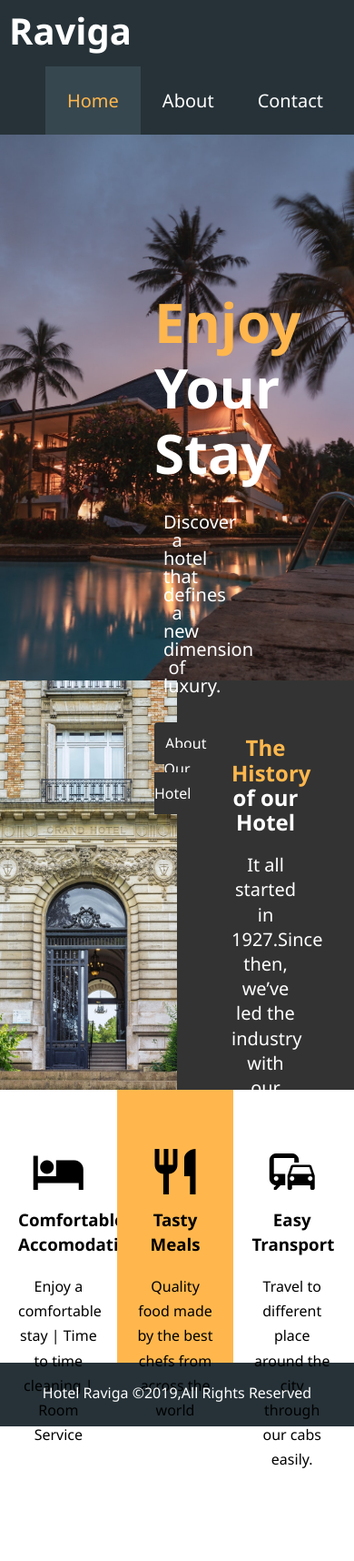
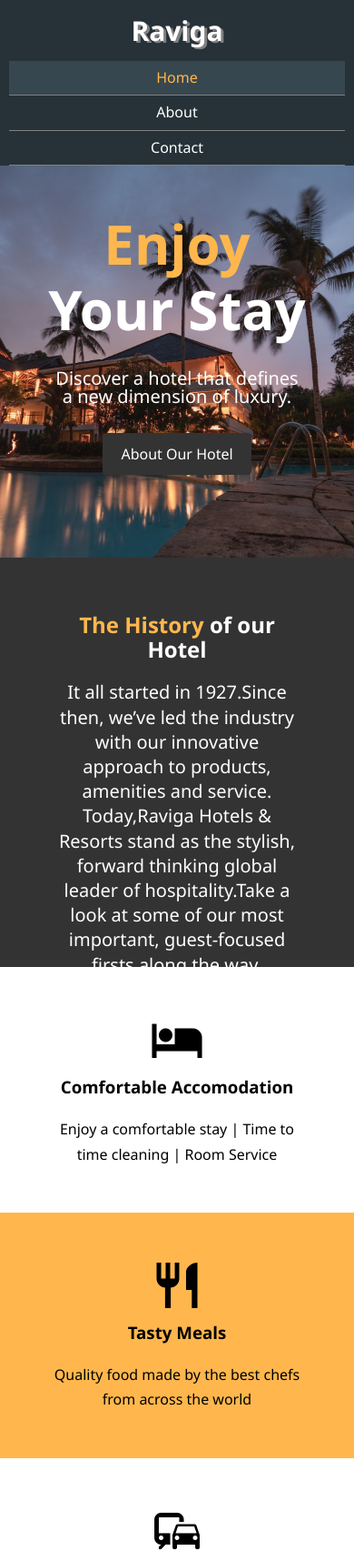
Before and after one commit to Dexter-99/Hotel-Website, a plain HTML site: page index.html in a window 390 px wide. Shown: the top 1716 px of the page at 91% size. Before the commit the page ends 1679 px from the top, so only its background shows below. Drawn offline with Linux system fonts and the light colour scheme.

Commit message:
Used media queries to build a responsive layout for different medias.

```diff
--- /dev/null
+++ b/css/mobile.css
@@ -0,0 +1,47 @@
+#navbar h1 {
+  float: none;
+  text-align: center;
+}
+#navbar ul,
+#navbar ul li {
+  float: none;
+}
+#navbar ul li a {
+  padding: 5px;
+  border-bottom: 1px solid gray;
+}
+#showcase .showcase-content {
+  color: white;
+  text-align: center;
+  padding: 100px 50px;
+}
+#container2 .contain1 {
+  display: none;
+}
+#container2 .contain2 {
+  width: 100%;
+}
+.box {
+  float: none;
+  width: 100%;
+}
+#about_contain2 {
+  float: none;
+  width: 100%;
+  text-align: center;
+}
+#about_contain2 img {
+  padding: 10px;
+}
+#about_contain1 {
+  width: 100%;
+}
+.heading_test {
+  padding: 40px;
+}
+#showcase {
+  height: 100%;
+}
+#showcase .showcase-content {
+  padding-top: 50px;
+}
--- a/css/style.css
+++ b/css/style.css
@@ -13,11 +13,6 @@ body {
   max-width: 1100px;
   overflow: auto;
   padding: 0px 10px;
-}
-#container-about {
-  padding: 20px 0px;
-  width: 100%;
-  height: 400px;
 }
 #container-about2 {
   margin: auto;
@@ -44,10 +39,9 @@ p {
 }
 #navbar h1 {
   float: left;
-  padding: 20px 0;
-}
-.logo a {
-  font-size: 40px;
+  text-shadow: 3px 2px grey;
+  font-size: 30px;
+  padding-top: 20px;
 }
 #navbar ul {
   float: right;
@@ -58,8 +52,7 @@ p {
 }
 #navbar ul li a {
   display: block;
-  font-size: 20px;
-  padding: 24px;
+  padding: 20px;
   text-align: center;
 }
 #navbar a {
@@ -71,7 +64,7 @@ p {
   color: #ffb74d;
 }
 #showcase {
-  background-image: url("../img/cover.jpg");
+  background-image: url("/img/cover.jpg");
   max-width: 100%;
   height: 600px;
   background-position: center;
@@ -104,7 +97,7 @@ p {
   line-height: 1em;
 }
 .btn1 {
-  padding: 12px;
+  padding: 12px 20px;
   border: none;
   cursor: pointer;
   border-radius: 4px;
@@ -135,36 +128,31 @@ p {
   background-color: #333;
 }
 #info {
-  max-width: 100%;
-  height: 300px;
+  width: 100%;
 }
-#info .div-1 {
+.box {
   background-color: #fff;
   float: left;
-  width: 33%;
+  width: 33.33%;
+  padding: 50px;
+  text-align: center;
   height: inherit;
 }
-#info .div-2 {
+.bg-secondary {
   background-color: #ffb74d;
-  float: left;
-  width: 33%;
-  height: inherit;
 }
-#info .div-3 {
-  background-color: #fff;
-  float: left;
-  width: 33%;
-  height: inherit;
+i.material-icons {
+  font-size: 60px;
+}
+.clr {
+  clear: both;
 }
 #foot {
   background-color: #263238;
   width: 100%;
-  height: 70px;
+  color: white;
+  padding: 20px;
   text-align: center;
-}
-#foot p {
-  color: white;
-  padding: 20px 0px;
 }
 .content {
   text-align: center;
@@ -188,19 +176,16 @@ p {
   color: #ffffff;
   background-color: #616161;
 }
-#info .content1 {
-  text-align: center;
-  padding: 60px 20px;
-}
-.content1 .material-icons {
-  font-size: 60px;
+#container-about {
+  padding: 20px 0px;
+  width: 100%;
+  overflow: auto;
+  height: 400px;
 }
 #about_contain1 {
   width: 40%;
-  height: 350px;
   text-align: center;
   float: left;
-  overflow-y: auto;
   background-color: white;
 }
 #about_contain2 {
@@ -224,26 +209,23 @@ p {
   line-height: 1.4em;
 }
 #review {
-  height:600px;
-  background-size:cover;
+  height: 100%;
+  background-size: cover;
   background-image: url("../img/review.jpg");
 }
-.rev_div{
-  border-radius:5px;
+.rev_div {
+  border-radius: 5px;
   opacity: 0.9;
-  padding:20px;
-  margin:40px;
-  min-height:130px;
+  padding: 20px;
+  margin: 40px;
+  min-height: 130px;
   background: #ffb74d;
 }
-#review .rev_div img{
+#review .rev_div img {
   width: 100px;
-  float:left;
-  border-radius:50%;
-  margin-right:10px;
-}
-.test-align{
-  padding:15px 0;
+  float: left;
+  border-radius: 50%;
+  margin-right: 10px;
 }
 #contact {
   padding: 20px;
--- a/index.html
+++ b/index.html
@@ -7,6 +7,7 @@
   <meta name="description" content="Welcome to the most extraordinary hotel in Mountain View,California">
   <meta name="keywords" content="hotel,California hotel,Mountain View hotel">
   <link rel="stylesheet" href="css/style.css">
+  <link rel="stylesheet" media="screen and (max-width:768px)" href="css/mobile.css">
   <link rel="stylesheet" href="https://fonts.googleapis.com/icon?family=Material+Icons">
   <title>Raviga Hotels | Website</title>
 </head>
@@ -14,7 +15,7 @@
   <header>
     <nav id="navbar">
       <div id="container">
-      <h1 class="logo"><a href="./index.html">Raviga</a></h1>
+        <h1><a href="./index.html">Raviga</a></h1>
         <ul>
           <li><a class="current" href="./index.html">Home</a></li>
           <li><a href="./about.html">About</a></li>
@@ -32,8 +33,7 @@
       </div>
     </div>
   </header>
-  <section>
-    <div id="container2">
+  <section id="container2">
       <div class="contain1">
       </div>
       <div class="contain2">
@@ -43,37 +43,27 @@
           <a href="./about.html" class="btn2">Read More</a>
         </div>
       </div>
-    </div>
   </section>
-  <section>
-    <div id="info">
-      <div class="div-1">
-        <div class="content1">
-          <i id="icon" class="material-icons">hotel</i>
+  <section id="info">
+    <div class="box">
+      <i class="material-icons icon">hotel</i>
       <h3>Comfortable Accomodation</h3>
       <p>Enjoy a comfortable stay | Time to time cleaning | Room Service</p>
     </div>
-      </div>
-      <div class="div-2">
-        <div class="content1">
-          <i class="material-icons">restaurant</i>
+    <div class="box bg-secondary">
+      <i class="material-icons icon">restaurant</i>
       <h3>Tasty Meals</h3>
       <p>Quality food made by the best chefs from across the world</p>
     </div>
-      </div>
-      <div class="div-3">
-        <div class="content1">
-          <i class="material-icons">commute</i>
+    <div class="box">
+      <i class="material-icons icon">commute</i>
       <h3>Easy Transport</h3>
       <p>Travel to different place around the city through our cabs easily.</p>
     </div>
-      </div>
-    </div>
   </section>
-  <footer>
-    <div id="foot">
+  <div class="clr"></div>
+  <footer  id="foot">
     <p>Hotel Raviga &copy;2019,All Rights Reserved</p>
-    </div>
   </footer>
 </body>
 </html>
```
Also changed, not shown: about.html (+14 -7 lines), contact.html (+13 -17 lines). Lines whose indentation alone changed are shown as unchanged.
